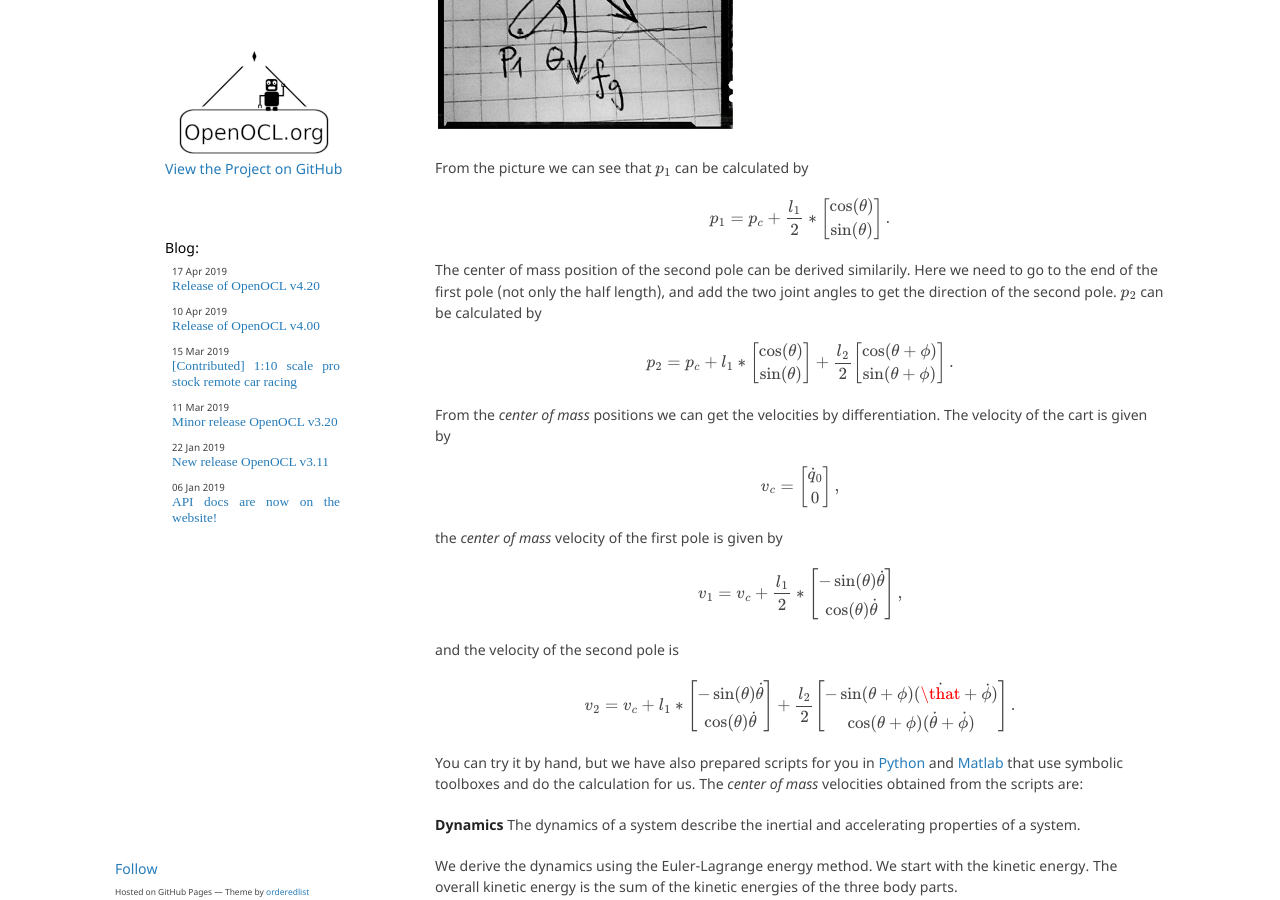
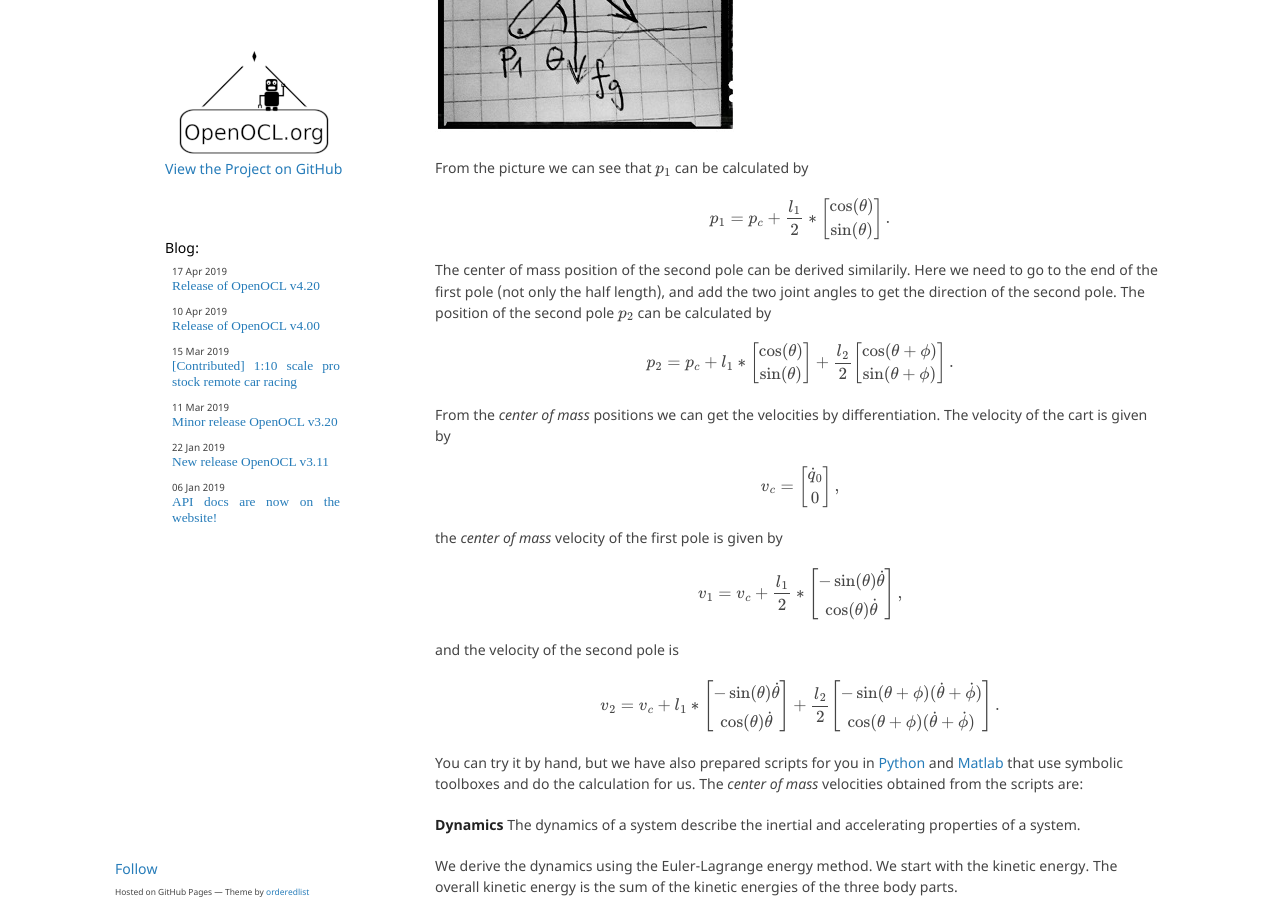
Before and after one commit to OpenOCL/openocl.github.io, a Jekyll site: the page built from _posts/2019-03-09-tutorial-01-model.md, in a window 1280 px wide and 900 px high, scrolled down 1936 px. Built offline with Jekyll 4.4.1, drawn with Linux system fonts in a browser that asks for light colours; some web fonts are replaced; our own code applies the rules of GitHub Pages for plain Markdown files; formulas are drawn with MathJax 3; a script that is not in the unit is left out; comment, search, counter and statistics services are not loaded.

Commit message:
Update 2019-03-09-tutorial-01-model.md

```diff
--- a/_posts/2019-03-09-tutorial-01-model.md
+++ b/_posts/2019-03-09-tutorial-01-model.md
@@ -68,7 +68,7 @@ From the picture we can see that $p_1$ can be calculated by
 p_1 = p_c + \frac{l_1}{2} * \\begin{bmatrix}  \cos(\\theta\)  \\\ \\sin({\theta}) \\end{bmatrix} \\,.
 \\]
 
-The center of mass position of the second pole can be derived similarily. Here we need to go to the end of the first pole (not only the half length), and add the two joint angles to get the direction of the second pole. $p_2$ can be calculated by
+The center of mass position of the second pole can be derived similarily. Here we need to go to the end of the first pole (not only the half length), and add the two joint angles to get the direction of the second pole. The position of the second pole $p_2$ can be calculated by
 
 \\[
 p_2 = p_c + l_1 * \\begin{bmatrix} \cos(\\theta\)  \\\ \\sin({\theta}) \\end{bmatrix} +  \frac{l_2}{2} \\begin{bmatrix}  \cos(\theta+\phi) \\\ \\sin({\theta+\phi})\\end{bmatrix} \\,.
@@ -89,7 +89,7 @@ v_1 = v_c + \frac{l_1}{2} * \\begin{bmatrix}  - \sin(\\theta\) \dot{\theta}  \\\
 and the velocity of the second pole is
 
 \\[
-v_2 = v_c + l_1 * \\begin{bmatrix} - \sin(\\theta\) \dot{\theta}  \\\ \\cos({\theta}) \dot{\theta} \\end{bmatrix} +  \frac{l_2}{2} \\begin{bmatrix}  - \sin(\theta+\phi) (\dot{\that}+\dot{\phi}) \\\ \\cos({\theta+\phi}) (\dot{\theta}+ \dot{\phi}) \\end{bmatrix} \\,.
+v_2 = v_c + l_1 * \\begin{bmatrix} - \sin(\\theta\) \dot{\theta}  \\\ \\cos({\theta}) \dot{\theta} \\end{bmatrix} +  \frac{l_2}{2} \\begin{bmatrix}  - \sin(\theta+\phi) (\dot{\theta}+\dot{\phi}) \\\ \\cos({\theta+\phi}) (\dot{\theta}+ \dot{\phi}) \\end{bmatrix} \\,.
 \\]
 
 You can try it by hand, but we have also prepared scripts for you in [Python]() and [Matlab]() that use symbolic toolboxes and do the calculation for us. The *center of mass* velocities obtained from the scripts are:
```
